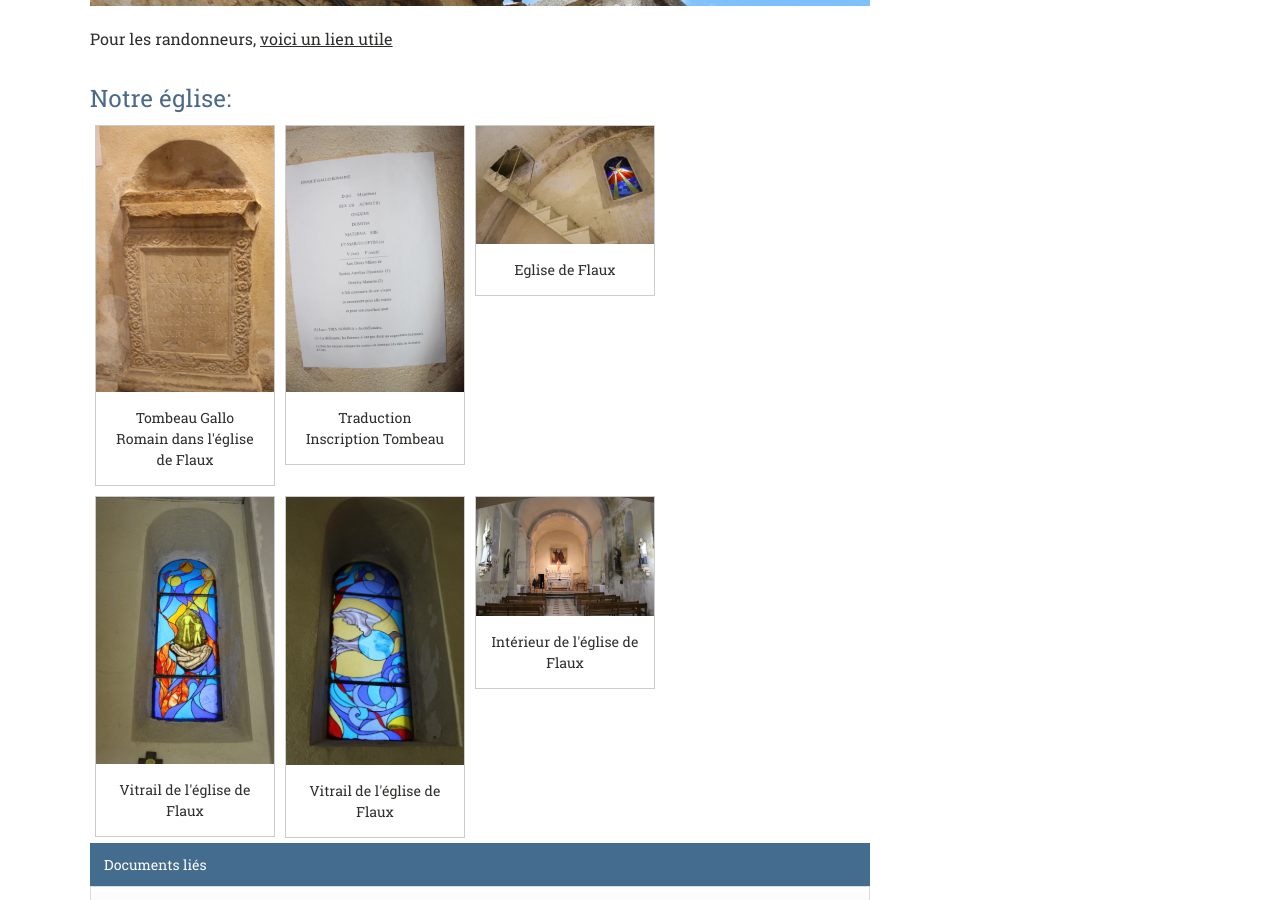
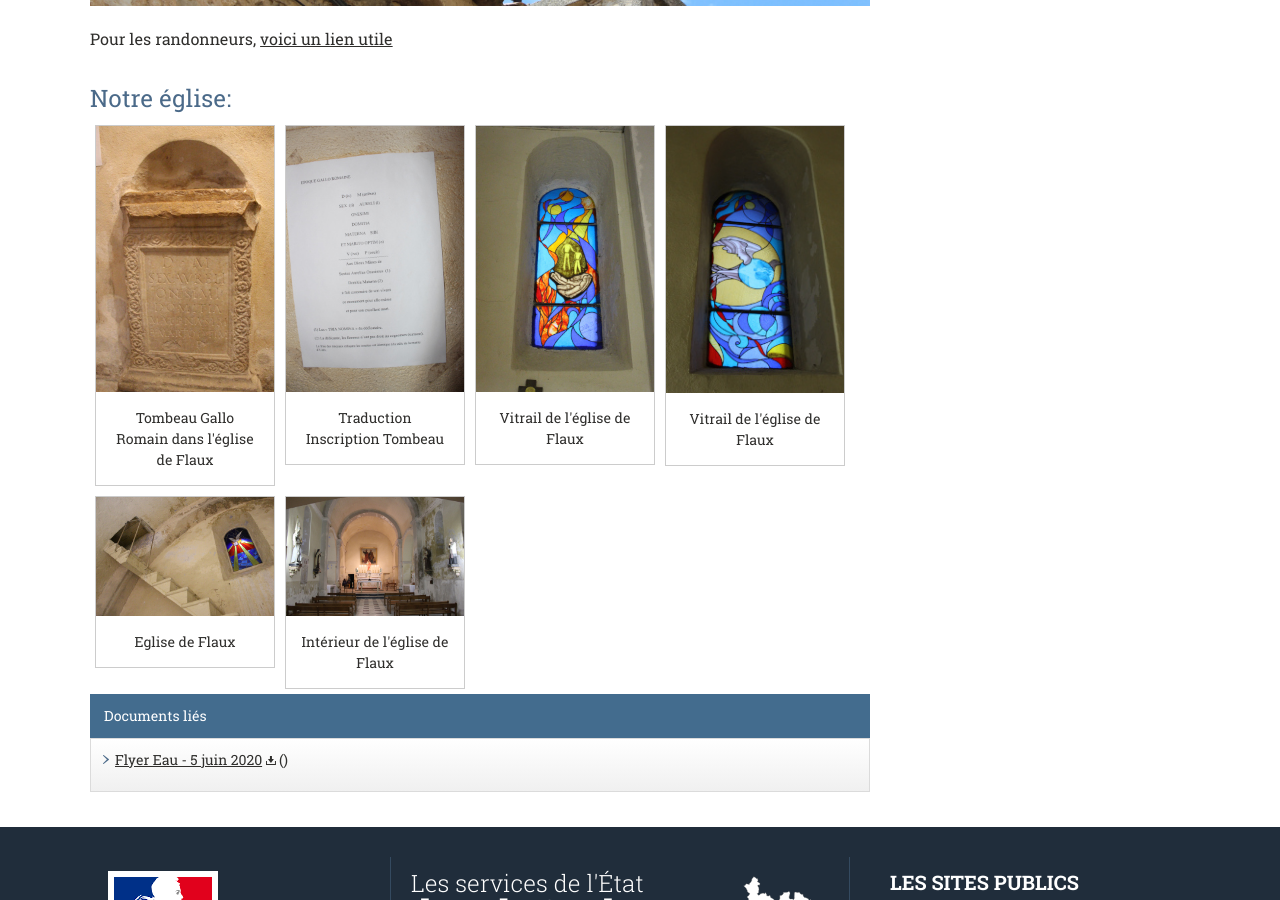
Before and after one commit to Flaux-Village/flaux-village.github.io, a Jekyll site: the page built from interets.md, in a window 1280 px wide and 900 px high, scrolled down 604 px. Built offline with Jekyll 4.4.1, drawn with Linux system fonts in a browser that asks for light colours.

Commit message:
Update interets.md

```diff
--- a/interets.md
+++ b/interets.md
@@ -41,16 +41,6 @@ Pour les randonneurs, [voici un lien utile](https://www.visorando.com/randonnee-
 </div>
 
 <div class="gallery">
-  <a target="_blank" href="assets/illustrations/eglise/gallery-400h-egliseinterieur.JPG">
-    <img src="assets/illustrations/eglise/gallery-400h-egliseinterieur.JPG" alt="Eglise Flaux" width="600" height="400">
-  </a>
-  <div class="desc">Eglise de Flaux</div>
-</div>
-
-
-<div style="clear: both;"></div>
-
-<div class="gallery">
   <a target="_blank" href="assets/illustrations/eglise/gallery-400h-vitrail1.JPG">
     <img src="assets/illustrations/eglise/gallery-400h-vitrail1.JPG" alt="Vitrail" width="600" height="400">
   </a>
@@ -64,6 +54,17 @@ Pour les randonneurs, [voici un lien utile](https://www.visorando.com/randonnee-
   <div class="desc">Vitrail de l'église de Flaux</div>
 </div>
 
+
+<div style="clear: both;"></div>
+
+
+<div class="gallery">
+  <a target="_blank" href="assets/illustrations/eglise/gallery-400h-egliseinterieur.JPG">
+    <img src="assets/illustrations/eglise/gallery-400h-egliseinterieur.JPG" alt="Eglise Flaux" width="600" height="400">
+  </a>
+  <div class="desc">Eglise de Flaux</div>
+</div>
+
 <div class="gallery">
   <a target="_blank" href="assets/illustrations/eglise/gallery-400h-egliseflaux.JPG">
     <img src="assets/illustrations/eglise/gallery-400h-egliseflaux.JPG" alt="Eglise de Flaux" width="600" height="400">
```
